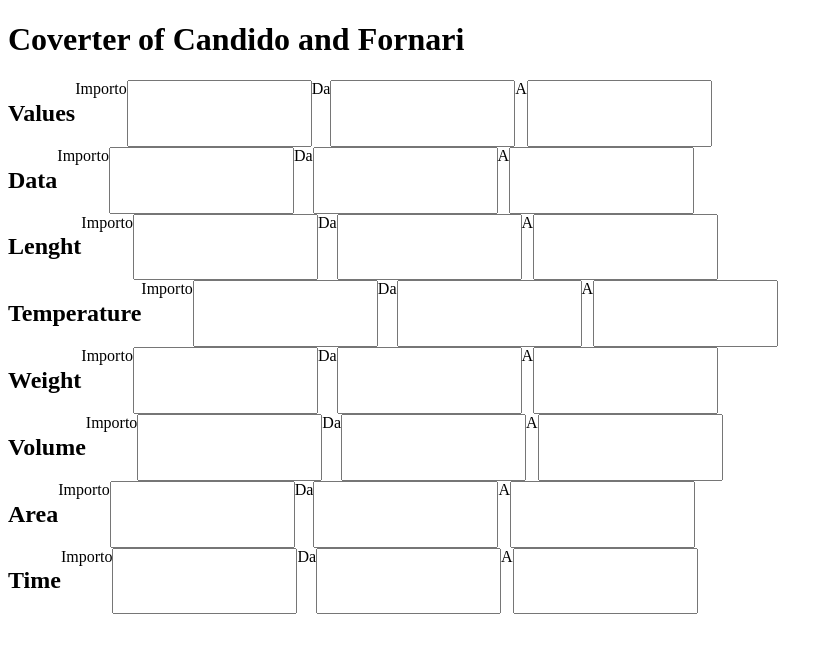
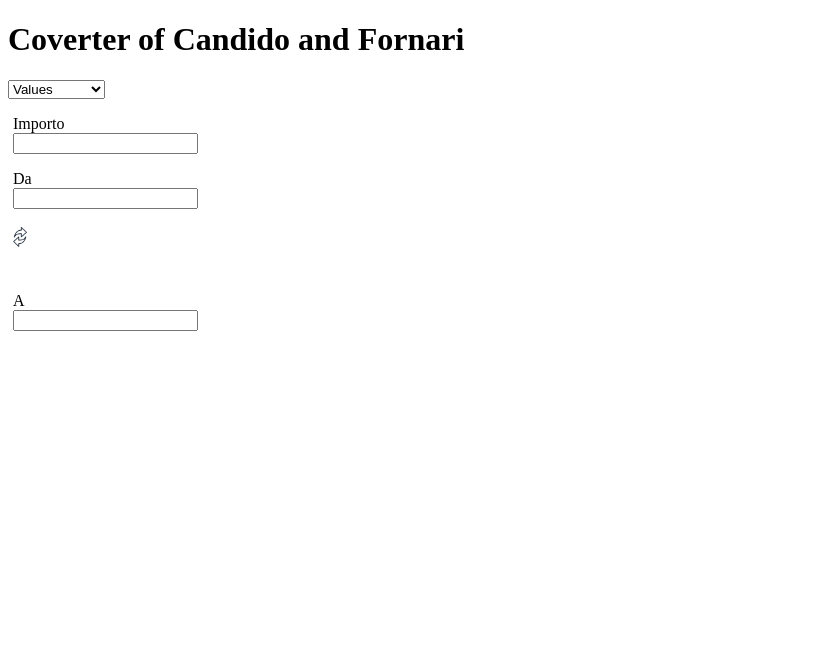
Before and after one commit to Astgenne4922/Multi_Converter, a plain HTML site: page index.html in a window 1280 px wide. Shown: the whole page, without its empty margins (0-833 px from the left). Drawn offline with Linux system fonts and the light colour scheme.

Commit message:
adjust index.js for html

```diff
--- a/css/indexStyle.css
+++ b/css/indexStyle.css
@@ -1,6 +1,15 @@
-div{
+ul{
     list-style-type: none;
+    padding-left: 5px;
 }
-#body div{
+
+#body div div{
     display: flex;
+    align-items: flex-end;
 }
+
+img{
+    height: 20px;
+    margin: 2px;
+    margin-bottom: 2%;
+}
--- a/js/index.js
+++ b/js/index.js
@@ -1,22 +1,22 @@
 let options = [ "Values", "Data"  , "Lenght", "Temperature",
                 "Weight", "Volume", "Area"  , "Time"];
-let innHtml = `<h1>Coverter of Candido and Fornari</h1>\n`;
-options.forEach(element => {
-	innHtml += `<div id="${element}">\n
-		<h2>${element}</h2>\n
-
-		<div>\n
-			<label class="inp" for="${element}">Importo</label>\n
-			<input type="text" name="" class="inp" id="${element}">\n
-		</div>\n
-		<div>\n
-			<label class="inp" for="${element}">Da</label>\n
-			<input type="text" name="" class="inp" id="${element}">\n
-		</div>\n
-		<div>\n
-			<label class="inp" for="${element}">A</label>\n
-			<input type="text" name="" class="inp" id="${element}">\n
-		</div>\n
+let innHtml = `<h1>Coverter of Candido and Fornari</h1>\n
+		<select name="Types" id="type">\n`
+options.forEach(element => innHtml += `<option value="${element}">${element}</option>\n`);
+innHtml += `</select>\n
+	<div>\n
+		<ul>\n
+			<li><label class="inp" for="importo">Importo</label></li>\n
+			<li><input type="text" name="importo" class="inp"></li>\n
+		</ul>\n
+		<ul>\n
+		<li><label class="inp" for="da">Da</label></li>\n
+		<li><input type="text" name="da" class="inp"></li>\n
+		</ul>\n
+		<img src="img/exchange.png" alt="">
+		<ul>\n
+		<li><label class="inp" for="a">A</label></li>\n
+		<li><input type="text" name="a" class="inp"></li>\n
+		</ul>\n
 	</div>\n`
-});
 document.getElementById("body").innerHTML = innHtml;
```
Also changed, not shown: img/exchange.png (added).
